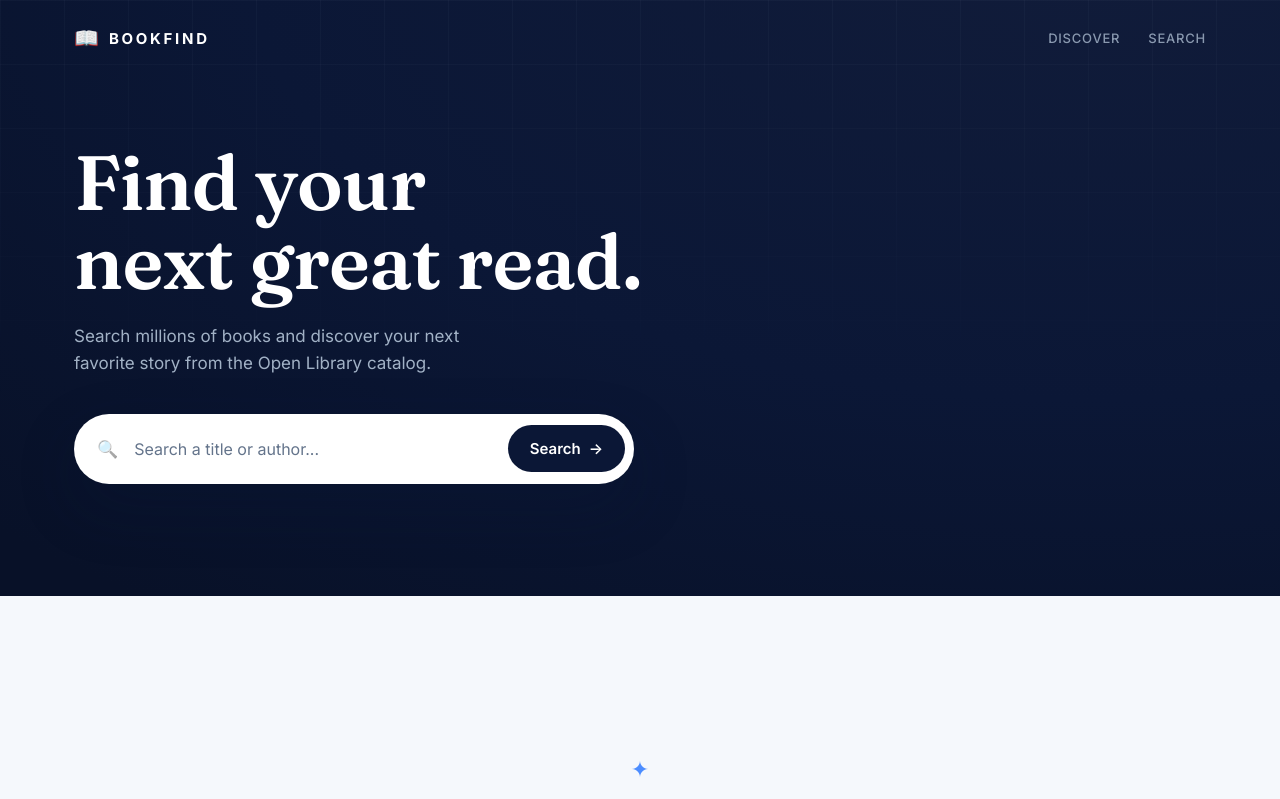
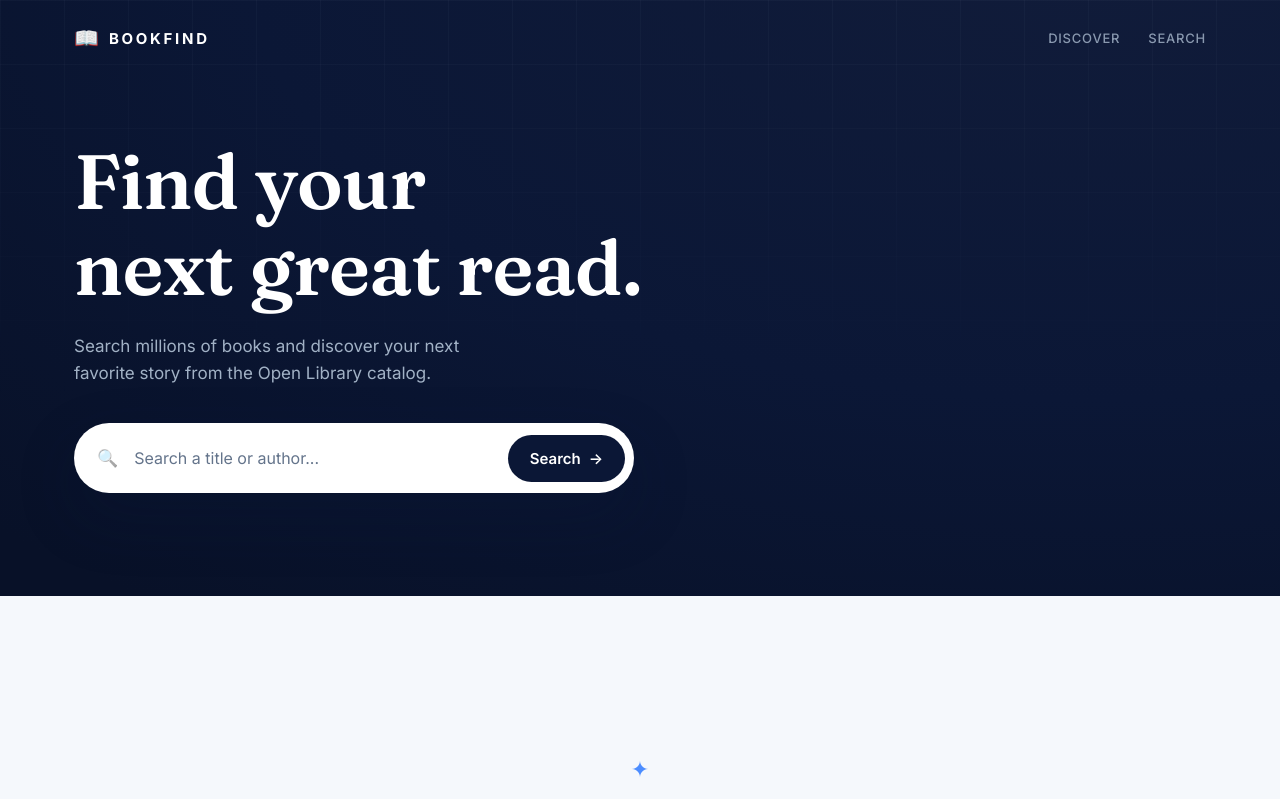
Before and after one commit to YuanG14/Book-Explorer-Webdev, a React (Vite) app: page / in a window 1280 px wide. Shown: the top 799 px of the page. Built offline with nearby package versions, Linux system fonts and the light colour scheme.

Commit message:
feat: adjust overflow behavior and improve hero copy styling for better visual presentation

```diff
--- a/src/App.css
+++ b/src/App.css
@@ -59,7 +59,10 @@
   position: relative;
   background: radial-gradient(120% 140% at 85% -10%, var(--navy-dark) 0%, var(--navy) 55%, #081128 100%);
   color: var(--white);
-  overflow: hidden;
+  /* Only clip horizontally. The decorative shelf can still bleed off the
+     right edge for effect, but a vertical clip risks cutting off the top
+     of the heading's ascenders, especially at the larger clamp() sizes. */
+  overflow-x: hidden;
 }
 
 .hero::after {
@@ -91,6 +94,7 @@
 
 .hero__copy {
   max-width: 620px;
+  padding-top: 4px;
   animation: hero-copy-in 0.7s var(--ease) both;
 }
 
@@ -109,7 +113,7 @@
   font-family: var(--font-display);
   font-weight: 600;
   font-size: clamp(42px, 6vw, 88px);
-  line-height: 1.02;
+  line-height: 1.12;
   letter-spacing: -0.01em;
   color: var(--white);
 }
```
